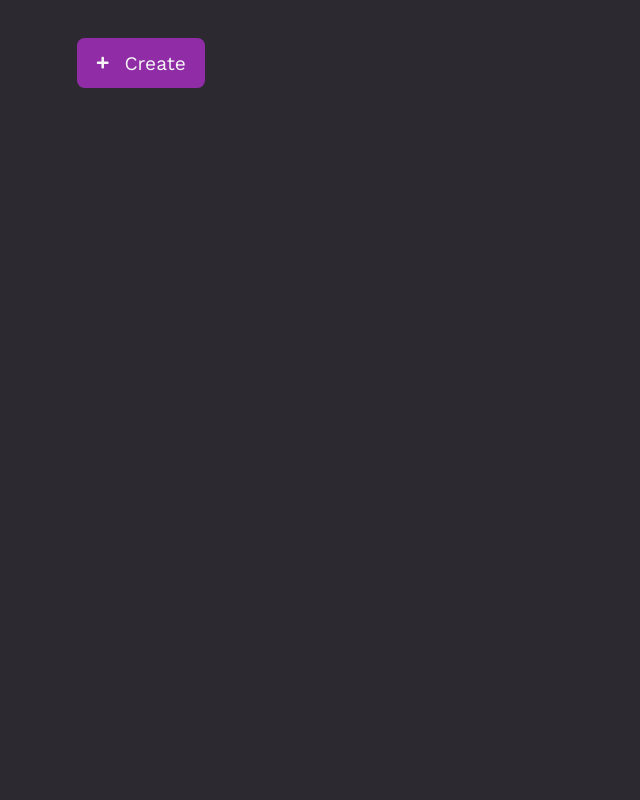
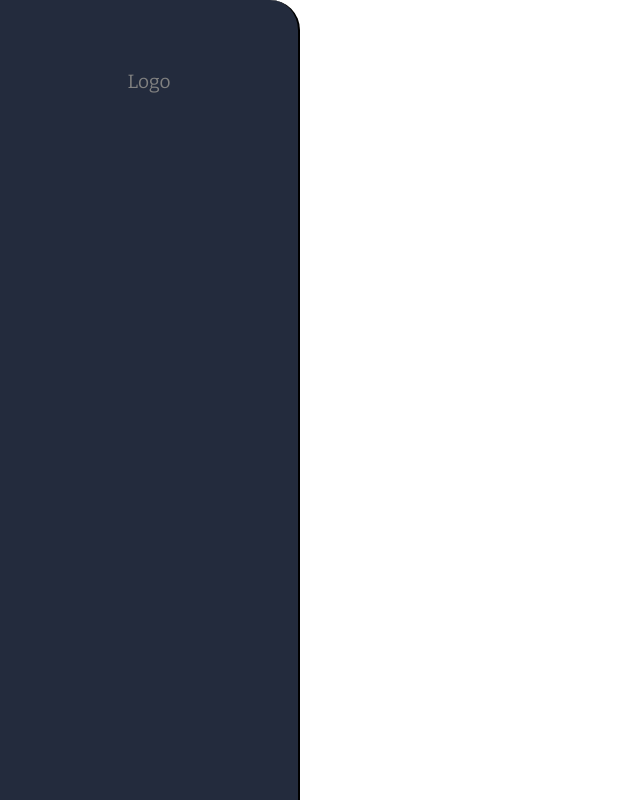
Before and after one commit to nology-tech/accenture-postcourse-nsight, a React (Create React App) app in the folder Frontend/: page / in a window 1280 px wide. Before the commit this address led to /home. Shown: the whole page, without its empty margins (0-640 px from the left). Built offline with nearby package versions, Linux system fonts and the light colour scheme.

Commit message:
Navbar outline designed and logo placeholder created

```diff
--- a/Frontend/src/App.tsx
+++ b/Frontend/src/App.tsx
@@ -1,5 +1,6 @@
 import { Navigate, Route, Routes } from "react-router-dom";
 import Home from "./pages/Home/Home";
+import NavBar from "./pages/NavBar/NavBar";
 import NotFound from "./pages/NotFound/NotFound";
 import User from "./pages/User/User";
 import Users from "./pages/Users/Users";
@@ -7,18 +8,22 @@ import "./styles/main.scss";
 
 const App = () => {
   return (
-    <Routes>
-      {/* Routes here */}
-      <Route path="/home" element={<Home />} />
-      <Route path="/users" element={<Users />} />
-      <Route path="/users/:userId" element={<User />} />
+    <>
+    <NavBar />
+      <h1>Hello World</h1>
+    </>
+    // <Routes>
+    //   {/* Routes here */}
+    //   <Route path="/home" element={<Home />} />
+    //   <Route path="/users" element={<Users />} />
+    //   <Route path="/users/:userId" element={<User />} />
 
-      {/* Any redirects */}
-      <Route path="/" element={<Navigate replace to="/home" />} />
+    //   {/* Any redirects */}
+    //   <Route path="/" element={<Navigate replace to="/home" />} />
 
-      {/* Last is a catch-all route that will show a not found view */}
-      <Route path="*" element={<NotFound />} />
-    </Routes>
+    //   {/* Last is a catch-all route that will show a not found view */}
+    //   <Route path="*" element={<NotFound />} />
+    // </Routes>
   );
 };
 
--- a/Frontend/src/index.tsx
+++ b/Frontend/src/index.tsx
@@ -2,6 +2,7 @@ import React from "react";
 import ReactDOM from "react-dom";
 import { BrowserRouter } from "react-router-dom";
 import App from "./App";
+import NavBar from "./pages/NavBar/NavBar";
 import reportWebVitals from "./reportWebVitals";
 
 ReactDOM.render(
--- /dev/null
+++ b/Frontend/src/pages/NavBar/NavBar.scss
@@ -0,0 +1,29 @@
+
+* {
+    margin: 0;
+    padding: 0;
+  }
+
+.navbar {
+  color: gray;
+  background: rgb(35, 43, 61);
+  border-right: 2px solid black;
+  border-top-right-radius: 30px 30px;
+  height: 100vh;
+  min-width: 300px;
+  display: flex;
+  flex-direction: column;
+  position: fixed;
+  z-index: 1;
+}
+
+.logo-container {
+    display: flex;
+    align-self: center;
+
+    &_logo {
+    color: gray;
+    display: flex;
+    padding: 70px;
+    }
+}
--- a/Frontend/src/pages/NavBar/NavBar.tsx
+++ b/Frontend/src/pages/NavBar/NavBar.tsx
@@ -1,9 +1,14 @@
-import * as React from "react";
+import React from 'react'
+import "./NavBar.scss"
 
-export interface props {}
+const NavBar: React.FC<{}> = () => {
+  return (
+    <nav className="navbar">
+      <div className="logo-container">
+        <div className="logo-container_logo">Logo</div>
+      </div>
+    </nav>
+  )
+}
 
-export const NavBar: React.FC<props> = (): JSX.Element => (
-    <div>
-        {"NavBar"}
-    </div>
-);
+export default NavBar;
--- a/Frontend/src/styles/_variables.scss
+++ b/Frontend/src/styles/_variables.scss
@@ -7,7 +7,7 @@ $extra-large-desktop-breakpoint: 2560px;
 
 //colors
 $primary-color: #6495ed;
-$text-color: #f5f5f5;
+$text-color: black;
 $disabled-background-color: #cccccc;
 $disabled-text-color: #909090;
 $outline-color: $text-color;
```
